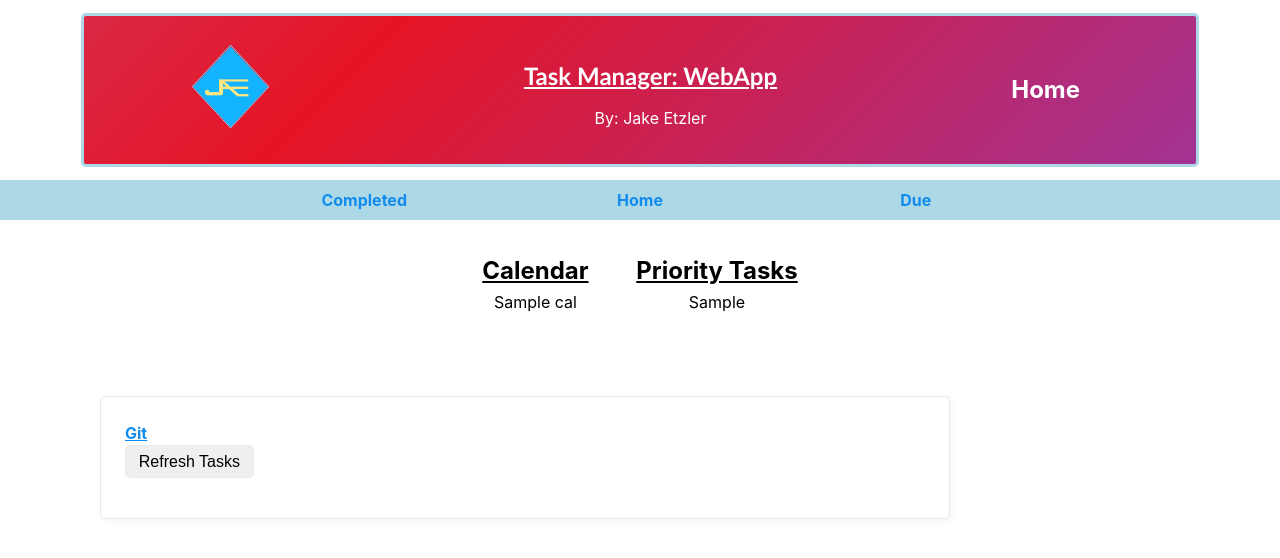
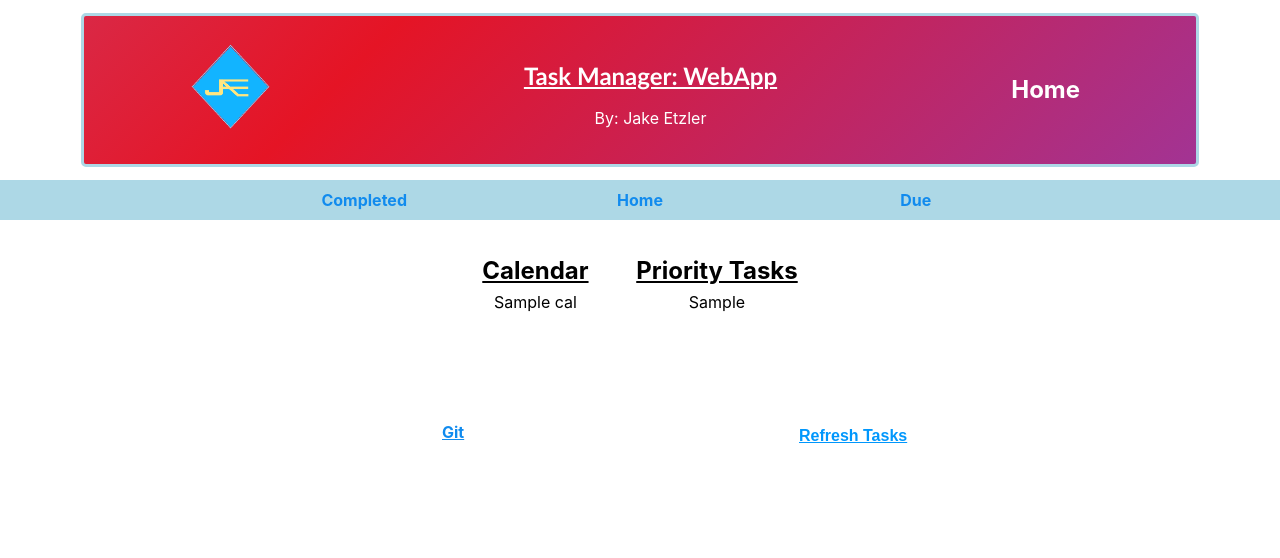
Before and after one commit to jakeaetzler/task-manager-web, a Flask app: template templates/index.html in a window 1280 px wide. Shown: the top 558 px of the page. Run offline with Flask 2, Linux system fonts and the light colour scheme; the template is opened without the code that fills it: most values are stand-ins (such as "Sample title", 1, 10 or a date in 2020); parts of the project's set-up code (start-up, migrations or seed data) failed here and were passed over.

Commit message:
Cleanup: Footer with refresh

```diff
--- a/static/mvp.css
+++ b/static/mvp.css
@@ -540,6 +540,37 @@ blockquote footer {
 footer {
     text-align: center;
     vertical-align: bottom;
+
+    width: 100%;
+
+}
+
+footer form {
+    display: inline-block;
+    box-shadow: 0 0;
+    width: 100%;
+    text-align: center;
+    border-width: 0;
+}
+
+footer a {
+    margin: 0 15%;
+}
+
+#refresh-btn {
+    display: inline-block;
+    margin: 0 15%;
+    float: right;
+    /*background: radial-gradient(#777777, #515151);*/
+    background: rgba(0, 0, 0, 0);
+    color: #0097fc;
+    text-decoration: underline;
+    font-weight: bolder;
+    border-width: 0;
+}
+
+#refresh-btn:hover {
+    background: #7777;
 }
 
 nav {
@@ -552,6 +583,7 @@ nav {
     justify-content: center;
     margin-bottom: 0;
 }
+
 
 nav ul {
     width: 100%;
```
